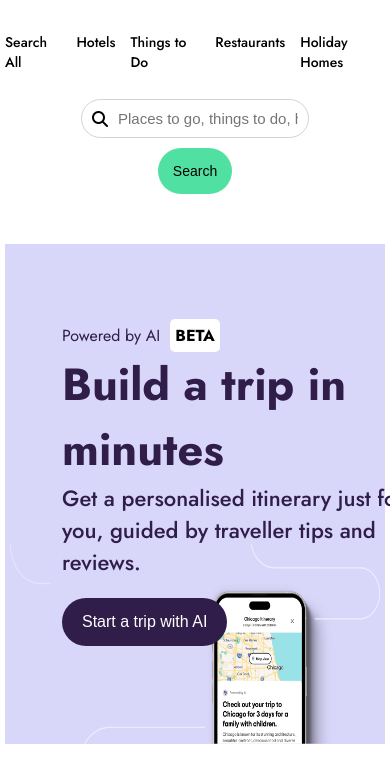
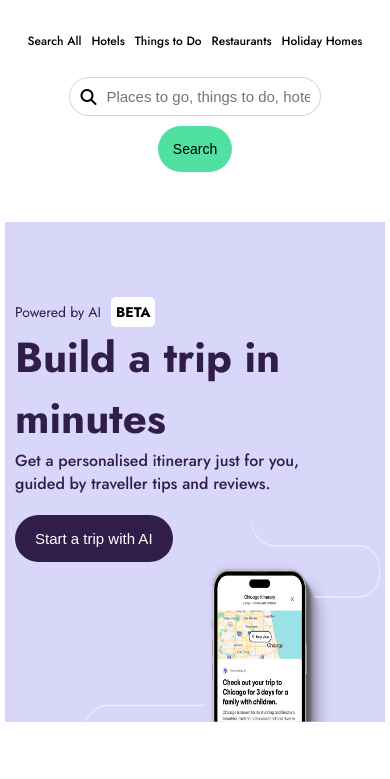
Before and after one commit to Nandhagopiv/Tripadvisor__clone, a plain HTML site: page index.html in a window 390 px wide. Shown: the part 43-822 px from the top of the page. Drawn offline with Linux system fonts and the light colour scheme.

Commit message:
Media query correction

```diff
--- a/style.css
+++ b/style.css
@@ -186,6 +186,7 @@ main {
 .s2--foot {
     font-size: 18px;
     color: #301D49;
+    position: absolute;
 }
 
 .s2--foot h1 {
@@ -460,12 +461,12 @@ footer {
     }
 
     .home__s1--menus p{
-        font-size: 14px;
+        font-size: 12px;
     }
 
     .home__s1--menus{
         overflow: auto;
-        gap: 15px;
+        gap: 10px;
     }
 
     .home__s1--search{
@@ -474,7 +475,7 @@ footer {
     }
 
     .s1--searchbar{
-        width: 60%;
+        width: 75%;
         padding: 10px;
     }
 
@@ -496,24 +497,29 @@ footer {
     }
 
     .s2--desc p{
+        font-size: 14px;
+    }
+
+    .s2--desc h3{
         font-size: 16px;
     }
 
-    .s2--desc h3{
-        font-size: 22px;
-    }
-
     .s2--desc h1{
-        font-size: 45px;
+        font-size: 42px;
     }
 
     .s2--desc h5{
-        font-size: 16px;
+        font-size: 14px;
     }
 
     .s2--desc button{
-        font-size: 16px;
+        font-size: 15px;
         padding: 15px 20px;
+    }
+
+    .s2--desc{
+        left: 10px;
+        width: 300px;
     }
 
     .home__s3,.home__s4,.home__s5,.home__s6,.home__s7{
@@ -537,3 +543,9 @@ footer {
     }
 
 }
+
+@media screen and (max-width:380px) {
+    .home__s1--menus{
+        display: none;
+    }
+}
```
